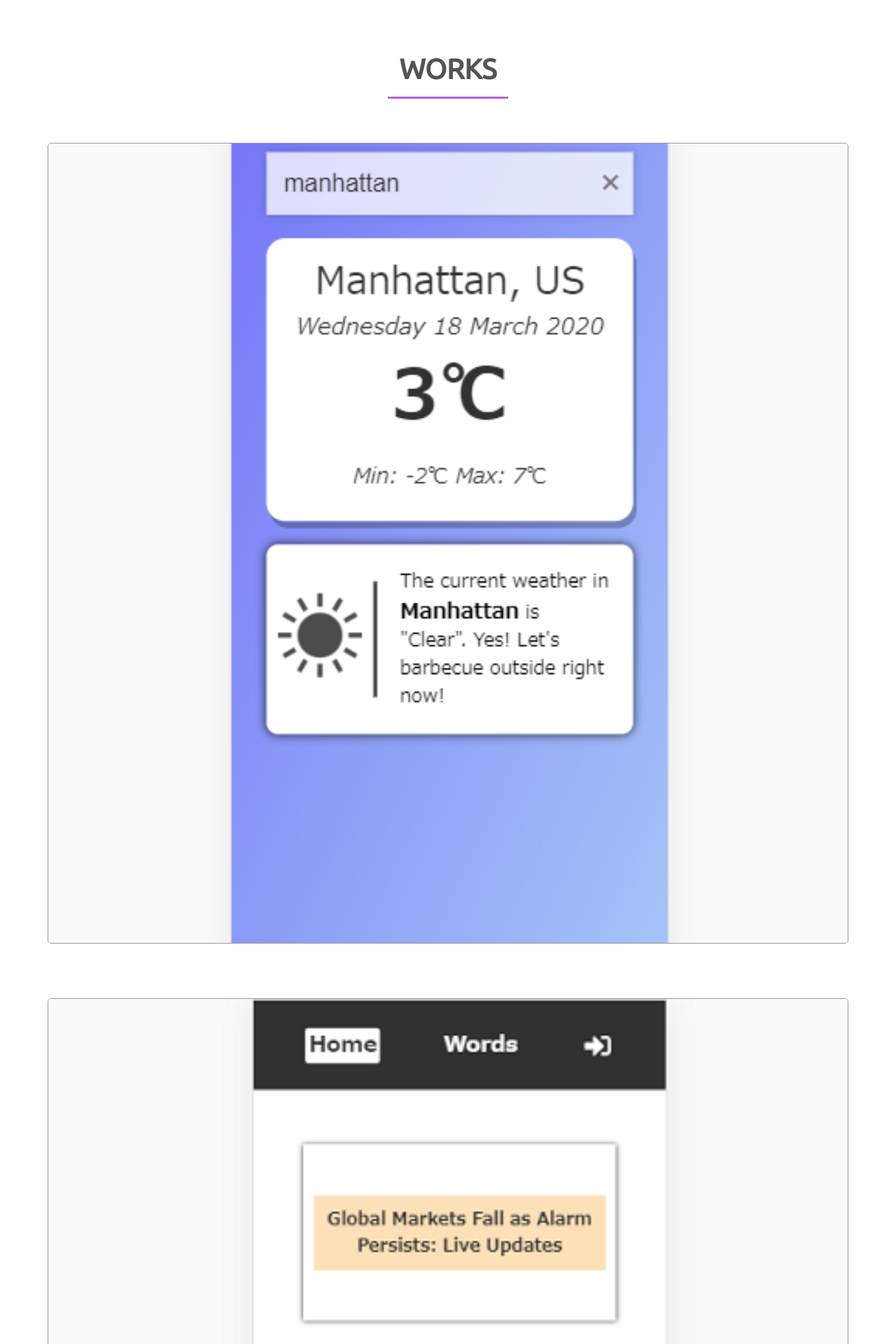
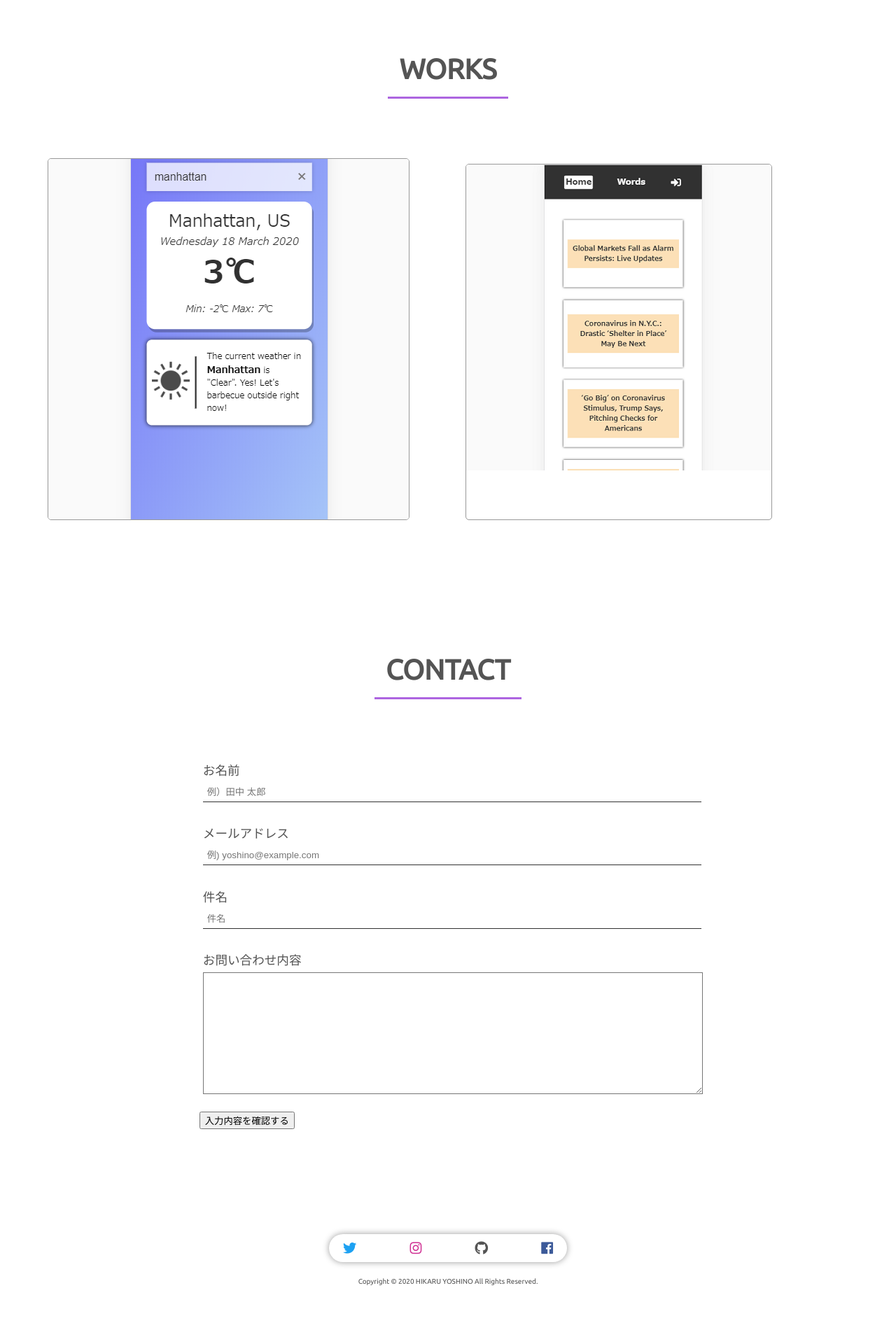
Before and after one commit to osushicrusher/portfolio-main, a PHP site: page / in a window 1280 px wide. Shown: the part 2160-4080 px from the top of the page at 70% size. After the commit the page ends 3996 px from the top, so only its background shows below. Run offline with PHP 8.4, Linux system fonts and the light colour scheme; style sheets or scripts are compiled from the project's sources; some libraries are stand-ins or nearby versions.

Commit message:
font-sizeの修正

```diff
--- a/sass/base/_typography.scss
+++ b/sass/base/_typography.scss
@@ -18,7 +18,7 @@
         }
 
         &--sub {
-            font-size: .6em;
+            font-size: .8em;
             animation: .8s slideInRight ease-in;
         }
     }
--- a/sass/components/_app-summary.scss
+++ b/sass/components/_app-summary.scss
@@ -1,9 +1,10 @@
 
 .app-detail {
+    font-size: .7em;
     margin-top: 20px;
     padding: 10px;
 
-    @media screen and (min-width: 768px) {
+    @include mqMedium {
         padding: 20px;
     }
 
@@ -15,7 +16,7 @@
         &:not(:first-child) {
             margin-top: 20px;
 
-            @media screen and (min-width: 1024px) {
+            @include mqLarge {
                 margin-top: 30px;
             }
 
@@ -25,12 +26,16 @@
 
         }
 
-        @media screen and (min-width: 1024px) {
+        @include mqMedium {
             width: 80%;
         }
 
+        @include mqLarge {
+            width: 70%;
+        }
+
         @media screen and (min-width: 1440px) {
-            width: 60%;
+            width: 50%;
         }
     }
 
--- a/sass/components/_form.scss
+++ b/sass/components/_form.scss
@@ -7,14 +7,15 @@
     }
 
     &__form-box {
+        font-size: .8em;
         margin: 20px auto 0 auto;
         padding: 20px;
 
-        @media screen and (min-width: 768px) {
+        @include mqMedium {
             width: 70%;
         }
 
-        @media screen and (min-width: 1024px) {
+        @include mqLarge {
             width: 60%;
         }
 
@@ -24,12 +25,11 @@
     }
 
     &__form {
-        font-size: 14px;
         margin-top: 10px;
         padding: 5px;
 
-        &:not(:last-child) {
-            margin-bottom: 10px;
+        &:not(:first-child) {
+            margin-top: 1.2em;
         }
 
     }
--- a/sass/layout/_footer.css
+++ b/sass/layout/_footer.css
@@ -1,4 +1,5 @@
 .footer {
+  font-size: 16px;
   margin-top: 40px;
   padding: 20px;
 }
@@ -53,5 +54,5 @@
 }
 
 .sns-icon i {
-  font-size: 20px;
+  font-size: 1.2em;
 }
--- a/sass/layout/_footer.scss
+++ b/sass/layout/_footer.scss
@@ -1,4 +1,5 @@
 .footer {
+    font-size: 16px;
     margin-top: 40px;
     padding: 20px;
 }
@@ -51,6 +52,6 @@
     }
 
     & i {
-        font-size: 20px;
+        font-size: 1.2em;
     }
 }
--- a/sass/layout/_header.scss
+++ b/sass/layout/_header.scss
@@ -1,4 +1,5 @@
 .header {
+    font-size: 1em;
     position: relative;
     width: 100%;
 
@@ -6,10 +7,10 @@
         align-items: center;
         display: flex;
         height: 10vh;
-        justify-content: flex-end;
+        justify-content: space-between;
 
-        @media screen and (max-width: 768px) {
-            justify-content: space-between;
+        @include mqMedium {
+            justify-content: flex-end;
         }
     }
 
@@ -20,7 +21,7 @@
         justify-content: space-around;
         width: 50%;
 
-        @media screen and (max-width: 768px) {
+        @media screen and (max-width: 768px) { //
             background-color: $color-secondary;
             align-items: center;
             justify-content: normal;
@@ -55,11 +56,7 @@
         text-transform: uppercase;
         padding: 8px 14px;
 
-        @media screen and (max-width: 768px) {
-            margin-top: 80px;
-        }
-
-        @media screen and (min-width: 769px) {
+        @include mqMedium {
             margin-right: 20px;
         }
 
@@ -73,16 +70,16 @@
                 left: 0;
                 height: 15px;
                 width: 15px;
-                border-top: 3px solid $color-secondary;
-                border-left: 3px solid $color-secondary;
+                border-top: 3px solid $color-primary;
+                border-left: 3px solid $color-primary;
                 z-index: -1;
                 transition: all .5s;
                 box-sizing: border-box;
                 opacity: 0;
 
-                @media screen and (max-width: 768px) {
-                    border-top: 3px solid $color-primary;
-                    border-left: 3px solid $color-primary;
+                @include mqMedium {
+                    border-top: 3px solid $color-secondary;
+                    border-left: 3px solid $color-secondary;
                 }
             }
 
@@ -93,16 +90,16 @@
                 right: 0;
                 height: 15px;
                 width: 15px;
-                border-bottom: 3px solid $color-secondary;
-                border-right: 3px solid $color-secondary;
+                border-bottom: 3px solid $color-primary;
+                border-right: 3px solid $color-primary;
                 z-index: -1;
                 transition: all .5s;
                 box-sizing: border-box;
                 opacity: 0;
 
-                @media screen and (max-width: 768px) {
-                    border-bottom: 3px solid $color-primary;
-                    border-right: 3px solid $color-primary;
+                @include mqMedium {
+                    border-bottom: 3px solid $color-secondary;
+                    border-right: 3px solid $color-secondary;
                 }
             }
 
@@ -116,11 +113,11 @@
     }
 
     &__link {
-        color: #545454;
+        color: $color-primary;
         text-decoration: none;
 
-        @media screen and (max-width: 768px) {
-            color: $color-primary;
+        @include mqMedium {
+            color: #545454;
         }
     }
 
--- a/sass/pages/_home.scss
+++ b/sass/pages/_home.scss
@@ -6,16 +6,15 @@ body {
 }
 
 main {
-    @media screen and (min-width: 480px) {
+
+    font-size: 14px;
+
+    @media screen and (min-width: 768px) {
         font-size: 18px;
     }
 
-    @media screen and (min-width: 768px) {
+    @media screen and (min-width: 1024px) {
         font-size: 22px;
-    }
-
-    @media screen and (min-width: 1024px) {
-        font-size: 26px;
     }
 }
 
--- a/sass/pages/_works.scss
+++ b/sass/pages/_works.scss
@@ -14,6 +14,10 @@
 
     &__item-box {
         margin-top: 30px;
+
+        @media screen and (min-width: 1024px) {
+            display: flex;
+        }
     }
 
     &__item {
@@ -29,6 +33,10 @@
 
         &:not(:first-child) {
             margin-top: 3em;
+
+            @media screen and (min-width: 1024px) {
+                margin-top: inherit;
+            }
         }
 
     }
@@ -41,13 +49,17 @@
         flex-direction: column;
         justify-content: center;
         margin: 0 auto;
-        padding: 20px;
+        padding: 10px;
         position: absolute;
         top: 0;
         bottom: 0;
         left: 0;
         right: 0;
         opacity: 0;
+
+        @media screen and (min-width: 1024px) {
+            font-size: .7em
+        }
 
         &:hover {
             opacity: 1;
```
Also changed, not shown: sass/pages/_home.css (+6 -8 lines).
